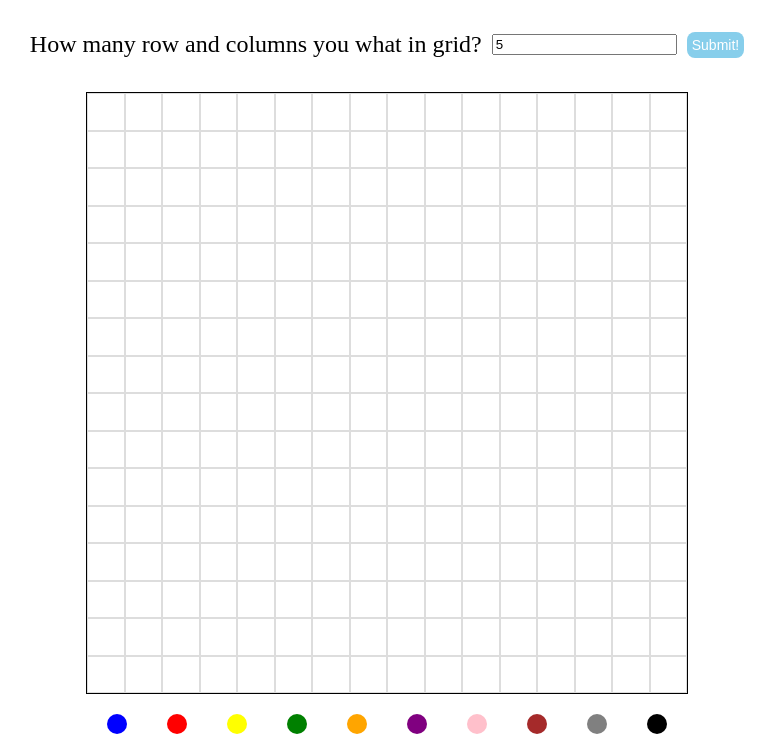
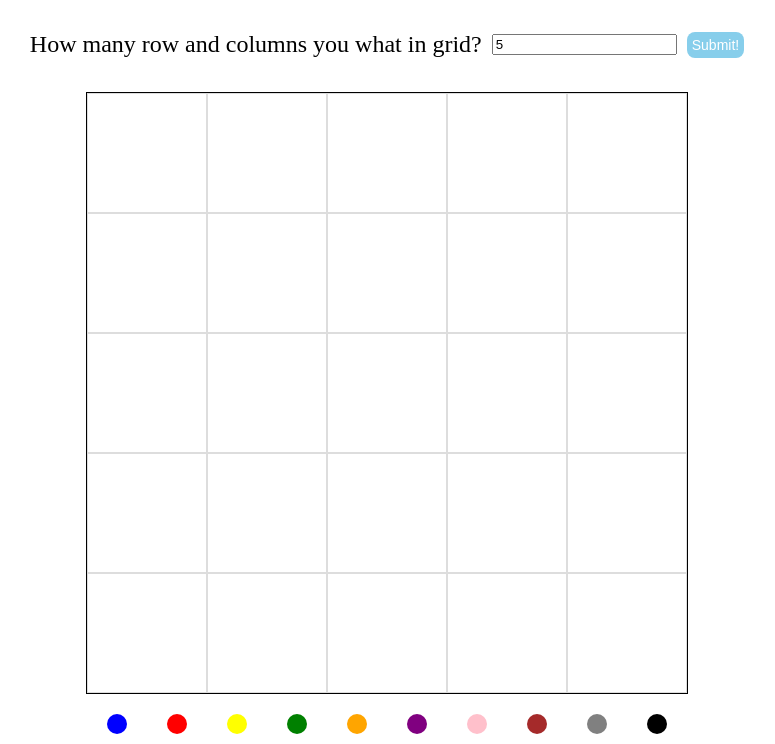
Before and after one commit to igorivor/Etch-A-Sketch, a plain HTML site: page index.html in a window 1280 px wide. Both pictures are taken after typing "5" into the empty fields and a click on the button "Submit!". Shown: the part 61-805 px from the top of the page, without its empty margins (253-1028 px from the left). Drawn offline with Linux system fonts and the light colour scheme.

Commit message:
Add logic for grid to my JS file and remove logic for height and widht from CSS file.

```diff
--- a/script.js
+++ b/script.js
@@ -1,12 +1,37 @@
 const container = document.querySelector('.container');
+const grid_Size = document.querySelector("#btn_S");
+let size = 16;
+
+// Pozovite funkciju za 16x16 grid stadardni grid
+createGrid(size);
+
+// dodavanje event listenera za grid size
+grid_Size.addEventListener("click", () => {
+  const value = document.querySelector("#value").value;  // Get value NOW when clicked
+
+  if (value > 0 && value <= 100) {
+    size = value;
+    createGrid(size);
+  }
+});
 
 function createGrid(size) {
+  // Clear old grid first
+  container.innerHTML = '';
+
   // Izračunajte ukupan broj kvadratića (npr. 16 * 16 = 256)
   const totalDivs = size * size;
+
+  // Calculate width for each square to fit the container
+  const squareSize = (600 / size);  // 600px container / number of squares,
 
   for (let i = 0; i < totalDivs; i++) {
     const square = document.createElement('div');
     square.classList.add('grid-item');
+
+    // Set width and height dynamically based on grid size
+    square.style.width = squareSize + 'px';
+    square.style.height = squareSize + 'px';
 
     // Opcionalno: dodajte event listener za interakciju (npr. bojanje na hover)
     square.addEventListener('mouseover', () => {
@@ -16,6 +41,3 @@ function createGrid(size) {
     container.appendChild(square);
   }
 }
-
-// Pozovite funkciju za 16x16 grid
-createGrid(16);
--- a/styles.css
+++ b/styles.css
@@ -55,10 +55,6 @@ p{
     border: 1px solid black;
 }
 .grid-item {
-  /* Izračun: 100% širine podijeljeno sa 16 stupaca */
-  width: calc(100% / 16);
-  height: calc(100% / 16);
-
   box-sizing: border-box; /* Važno: border ne povećava širinu diva */
   border: 1px solid #ddd;
 }
```
